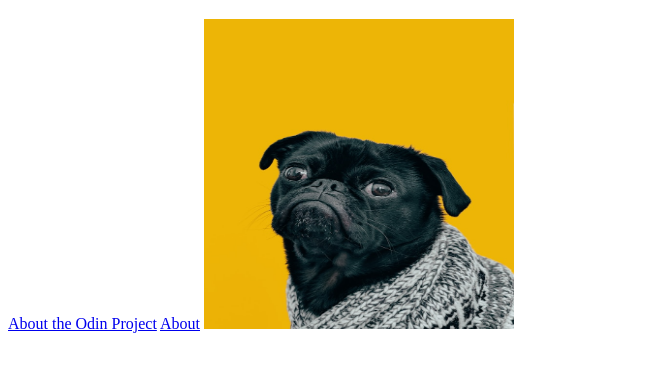
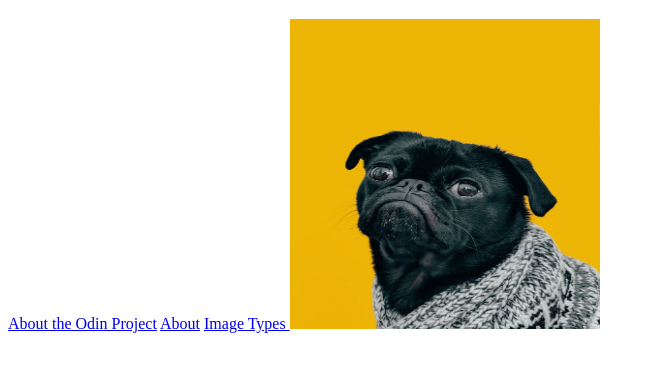
Before and after one commit to anishgodp/odin-links-and-images, a plain HTML site: page index.html in a window 1280 px wide. Shown: the part 61-432 px from the top of the page, without its empty margins (0-655 px from the left). Drawn offline with Linux system fonts and the light colour scheme.

Commit message:
updated commit

```diff
--- a/index.html
+++ b/index.html
@@ -10,6 +10,8 @@
     <a href="https://www.theodinproject.com/about" target="_blank" rel="noopener noreferrer">About the Odin Project</a>
 
     <a href="./pages/about.html">About</a>
+    <a href="./pages/images.html">Image Types
+    </a>
 
     <!-- dog image -->
      <img src="./images/dog.jpg" alt="dog image" height="310" width="310">
```
